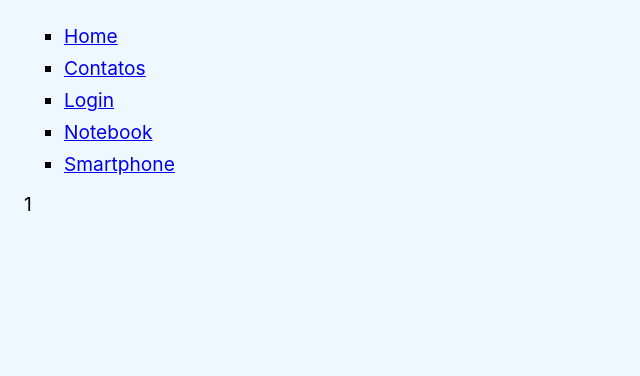
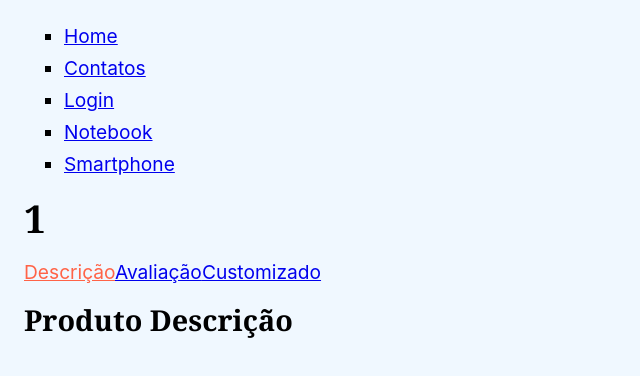
Before and after one commit to Bruends/EstudosDiarios, a React (Create React App) app in the folder ReactParaIniciantes/meu-app/: page /produto/1 in a window 1280 px wide. Shown: the top 376 px of the page, without its empty margins (0-640 px from the left). Built offline with nearby package versions, Linux system fonts and the light colour scheme.

Commit message:
React Nested Routes

```diff
--- a/ReactParaIniciantes/meu-app/src/ReactRouter/Produto.js
+++ b/ReactParaIniciantes/meu-app/src/ReactRouter/Produto.js
@@ -1,18 +1,25 @@
 import React from 'react'
-import { useLocation, useParams } from 'react-router-dom'
+import { NavLink, Route, Routes, useParams } from 'react-router-dom'
+import ProdutoAvaliacao from './ProdutoAvaliacao'
+import ProdutoCustomizado from './ProdutoCustomizado'
+import ProdutoDescricao from './ProdutoDescricao'
 
 const Produto = () => {
   const params = useParams()
-  // const location = useLocation()
-
-  // console.log(location)
-
-  // const search = new URLSearchParams(location.search)
-  // console.log(search.get('memoria'))
-
   return (
     <div>
-      {params.id}
+      <h1>{params.id}</h1>
+      <nav>
+        <NavLink to="">Descrição</NavLink>
+        <NavLink to="avaliacao">Avaliação</NavLink>
+        <NavLink to="customizado">Customizado</NavLink>
+      </nav>
+
+      <Routes>
+        <Route path="" element={<ProdutoDescricao/>}/>
+        <Route path="/avaliacao" element={<ProdutoAvaliacao/>}/>
+        <Route path="/customizado" element={<ProdutoCustomizado/>}/>
+      </Routes>
     </div>
   )
 }
--- /dev/null
+++ b/ReactParaIniciantes/meu-app/src/ReactRouter/ProdutoAvaliacao.js
@@ -0,0 +1,11 @@
+import React from 'react'
+
+const ProdutoAvaliacao = () => {
+  return (
+    <div>
+      <h2>Produto Avaliação</h2>
+    </div>
+  )
+}
+
+export default ProdutoAvaliacao
--- /dev/null
+++ b/ReactParaIniciantes/meu-app/src/ReactRouter/ProdutoCustomizado.js
@@ -0,0 +1,11 @@
+import React from 'react'
+
+const ProdutoCustomizado = () => {
+  return (
+    <div>
+      <h2>Customizado</h2>
+    </div>
+  )
+}
+
+export default ProdutoCustomizado
--- /dev/null
+++ b/ReactParaIniciantes/meu-app/src/ReactRouter/ProdutoDescricao.js
@@ -0,0 +1,11 @@
+import React from 'react'
+
+const ProdutoDescricao = () => {
+  return (
+    <div>
+      <h2>Produto Descrição</h2>
+    </div>
+  )
+}
+
+export default ProdutoDescricao
--- a/ReactParaIniciantes/meu-app/src/ReactRouter/ReactRouter.js
+++ b/ReactParaIniciantes/meu-app/src/ReactRouter/ReactRouter.js
@@ -16,7 +16,7 @@
           <Route path="/" element={<Home />} />
           <Route path="/contatos" element={<Contatos />} />
           <Route path="/Login" element={<Login />} />
-          <Route path="/produto/:id" element={<Produto />} />
+          <Route path="/produto/:id/*" element={<Produto />} />
           <Route path="*" element={<p>404</p>} />
         </Routes>
         <footer></footer>
```
